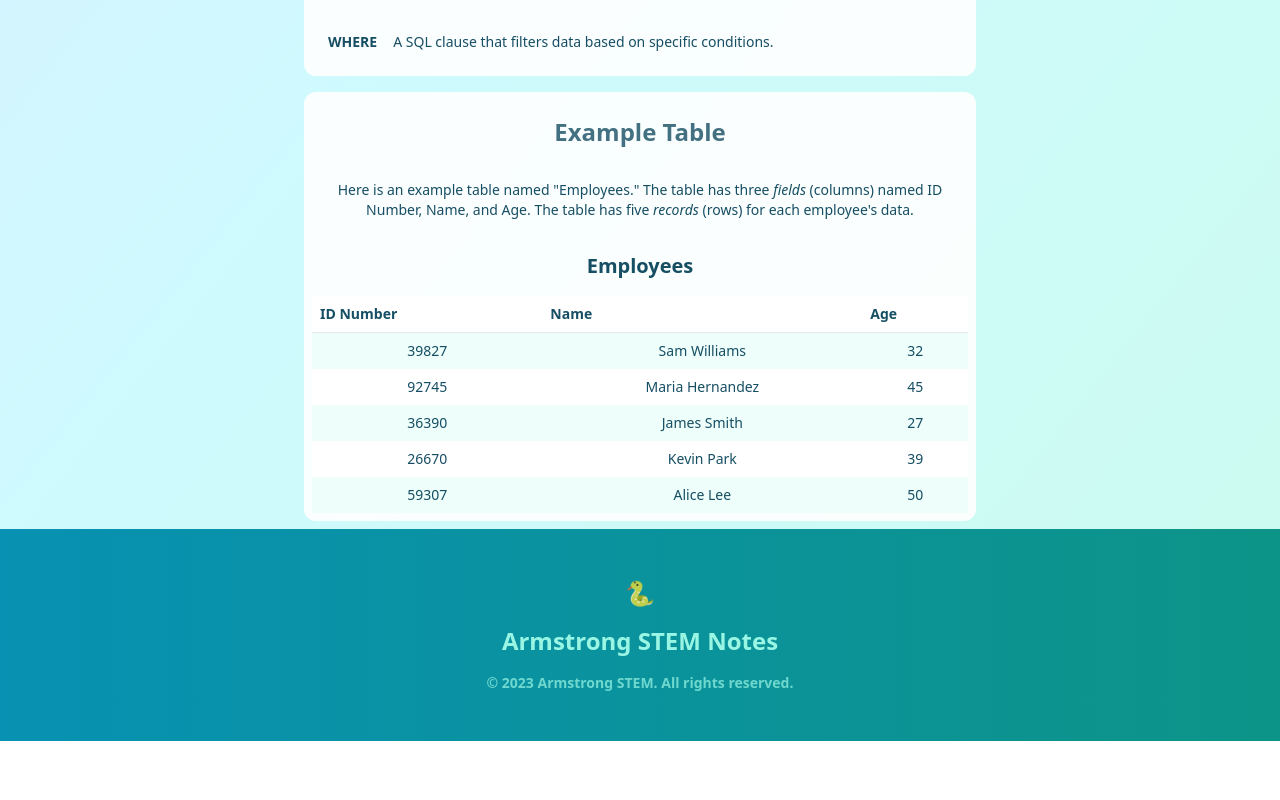
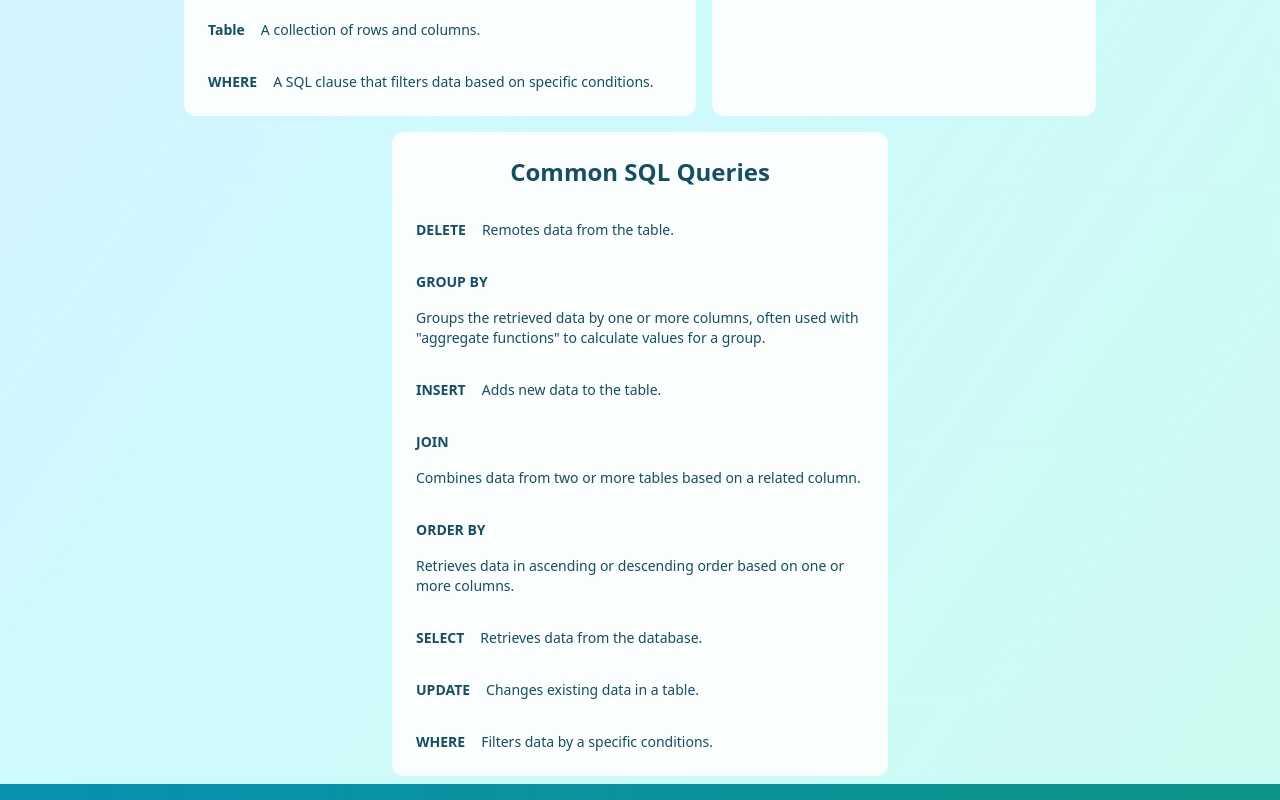
Before and after one commit to ccingram94/armstrongstem, a Next.js app: page /sql in a window 1280 px wide. Shown: the part 1080-1880 px from the top of the page. Before the commit the page ends 1821 px from the top, so only its background shows below. Built offline with nearby package versions, Linux system fonts and the light colour scheme.

Commit message:
updated sql information

```diff
--- a/pages/sql.js
+++ b/pages/sql.js
@@ -22,8 +22,9 @@ export default function SQL() {
           <h1 className='text-xl md:text-2xl lg:text-6xl p-6 lg:p-12 font-bold text-transparent bg-clip-text bg-gradient-to-r from-cyan-600 to-teal-600'>SQL</h1>
           <h3 className='text-sm lg:text-lg p-2 m-2 font-bold max-w-sm lg:max-w-lg'>{data[1].shortdescription}</h3>
 
-          <div className='flex flex-row flex-wrap justify-center items-center'>
-            <div className='flex flex-col bg-white bg-opacity-90 w-fit max-w-2xl p-2 m-2 rounded-xl'>
+          <div className='flex flex-row flex-wrap justify-center items-top'>
+
+            <div className='flex flex-col bg-white bg-opacity-90 w-fit max-w-lg p-2 m-2 rounded-xl'>
               <h2 className='text-xl lg:text-2xl font-bold m-2 p-2'>Vocabulary</h2>
               <div className='flex flex-col justify-left text-left text-sm'>
 
@@ -64,7 +65,7 @@ export default function SQL() {
               </div>
             </div>
 
-            <div className='flex flex-col justify-center items-center bg-white bg-opacity-90 w-fit max-w-2xl p-2 m-2 rounded-xl'>
+            <div className='flex flex-col justify-top items-center max-w-sm bg-white bg-opacity-90 w-fit max-w-2xl p-2 m-2 rounded-xl'>
               <h2 className='text-xl lg:text-2xl font-bold m-2 p-2 opacity-80'>Example Table</h2>
               <p className='p-2 m-2 text-sm'>Here is an example table named "Employees."  The table has three <i>fields</i> (columns) named ID Number, Name, and Age.
               The table has five <i>records</i> (rows) for each employee's data.</p>
@@ -113,6 +114,50 @@ export default function SQL() {
               </table>
             </div>
 
+            <div className='flex flex-col justify-top items-center max-w-lg'>
+              <div className='flex flex-col bg-white bg-opacity-90 w-fit max-w-2xl p-2 m-2 rounded-xl'>
+                <h2 className='text-xl lg:text-2xl font-bold m-2 p-2'>Common SQL Queries</h2>
+                <div className='flex flex-col justify-left text-left text-sm'>
+
+                <div className='p-2 flex flex-row flex-wrap justify-left text-left items-center'>
+                    <p className='font-bold p-2'>DELETE</p>
+                    <p className='text-sm p-2'>Remotes data from the table.</p>
+                </div>
+                <div className='p-2 flex flex-row flex-wrap justify-left text-left items-center'>
+                    <p className='font-bold p-2'>GROUP BY</p>
+                    <p className='text-sm p-2'>Groups the retrieved data by one or more columns,
+                    often used with "aggregate functions" to calculate values for a group.</p>
+                  </div>
+                  <div className='p-2 flex flex-row flex-wrap justify-left text-left items-center'>
+                    <p className='font-bold p-2'>INSERT</p>
+                    <p className='text-sm p-2'>Adds new data to the table.</p>
+                  </div>
+                  <div className='p-2 flex flex-row flex-wrap justify-left text-left items-center'>
+                    <p className='font-bold p-2'>JOIN</p>
+                    <p className='text-sm p-2'>Combines data from two or more tables based on a related column.</p>
+                  </div>
+                  <div className='p-2 flex flex-row flex-wrap justify-left text-left items-center'>
+                    <p className='font-bold p-2'>ORDER BY</p>
+                    <p className='text-sm p-2'>Retrieves data in ascending or descending order based on one or more columns.</p>
+                  </div>
+                  <div className='p-2 flex flex-row flex-wrap justify-left text-left items-center'>
+                    <p className='font-bold p-2'>SELECT</p>
+                    <p className='text-sm p-2'>Retrieves data from the database.</p>
+                  </div>
+                  <div className='p-2 flex flex-row flex-wrap justify-left text-left items-center'>
+                    <p className='font-bold p-2'>UPDATE</p>
+                    <p className='text-sm p-2'>Changes existing data in a table.</p>
+                  </div>
+                  <div className='p-2 flex flex-row flex-wrap justify-left text-left items-center'>
+                    <p className='font-bold p-2'>WHERE</p>
+                    <p className='text-sm p-2'>Filters data by a specific conditions.</p>
+                  </div>
+
+
+                </div>
+              </div>
+            </div>
+
           </div>
 
         </div>
```
